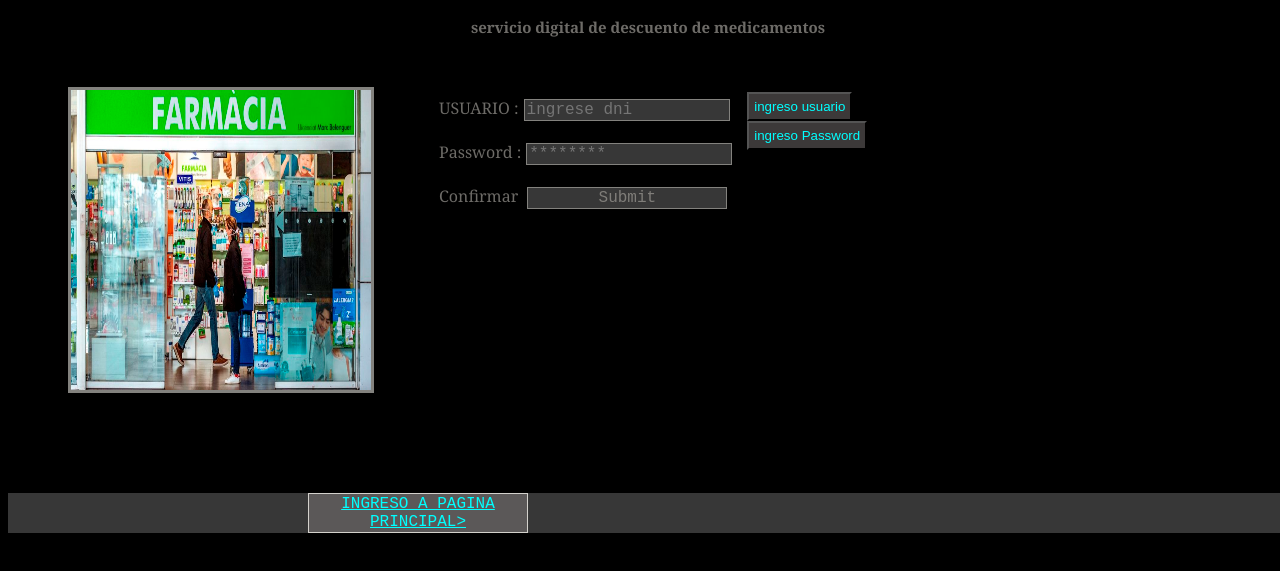
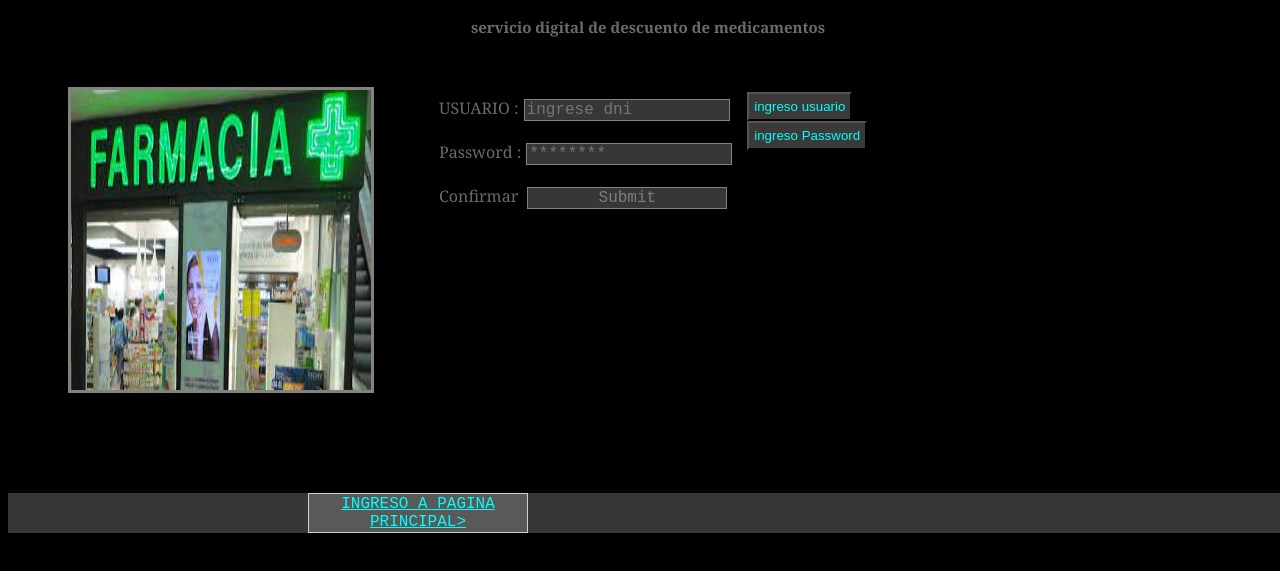
Before and after one commit to Mi-Olson/tpInterfaces1, a plain HTML site: page index.html in a window 1280 px wide. Shown: the part 51-622 px from the top of the page. Drawn offline with Linux system fonts and the light colour scheme.

Commit message:
modificacion11:52

```diff
--- a/estilo.css
+++ b/estilo.css
@@ -14,7 +14,7 @@ body {
 	width: 100%;
 	height: 40px;
 	margin-top: 0px;
-
+    text-align: center;
 	background-color: rgb(55,55,55);
 }
 h1{
--- a/index.html
+++ b/index.html
@@ -16,7 +16,8 @@
 
 
     <div class="contenedorCentral">
-      <img class="imgPrimeraPag" src="imagen\58.jpg">
+      <!-- <img class="imgPrimeraPag" src="imagen\58.jpg"> -->
+      <img class="imgPrimeraPag" src="imagen\2.jpg">
 
 
 	    <form action="https://formspree.io/f/mnqlpdyk" id="formulario1" method="POST" >
```
Also changed, not shown: imagen/2.jpg (added), 1 other file.
